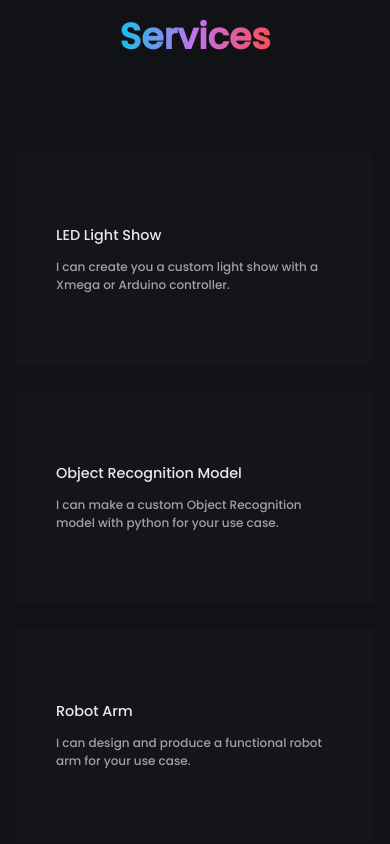
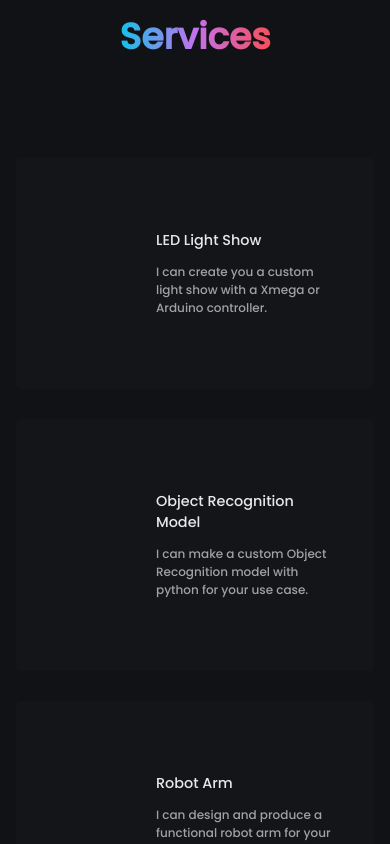
Before and after one commit to omwro/portfolio-az, a Vue app: page / in a window 390 px wide. Shown: the part 1180-2024 px from the top of the page. Built offline with nearby package versions, Linux system fonts and the light colour scheme.

Commit message:
service responsive

```diff
--- a/src/sections/Services.vue
+++ b/src/sections/Services.vue
@@ -3,9 +3,13 @@
         <h1 class="gradient">{{ data.title }}</h1>
         <div class="container">
             <div class="block" v-for="(s, i) in data.services" :key="i">
-                <font-awesome-icon class="icon" :icon="s.icon"/>
+                <div class="icon-block">
+                    <font-awesome-icon class="icon gradient" :icon="s.icon"/>
+                </div>
+                <div class="text-block">
                     <h2>{{ s.title }}</h2>
                     <p>{{ s.description }}</p>
+                </div>
             </div>
         </div>
     </section>
@@ -25,13 +29,45 @@ export default {
 <style lang="scss" scoped>
 @import "src/main";
 
+.container {
+    display: flex;
+    flex-direction: row;
+    flex-wrap: wrap;
+    justify-content: space-between;
+
     .block {
-    margin-top: 25px;
+        margin-top: 30px;
         padding: 60px 40px;
         background: $container;
+        width: 100%;
+        border-radius: 5px;
+        display: flex;
+        flex-direction: row;
+
+        @media screen and (min-width: $screen-sm) {
+            margin-left: 15px;
+            margin-right: 15px;
+            width: calc(50% - 110px);
+        }
+
+        .icon-block {
+            display: flex;
+            justify-content: center;
+            align-items: center;
+            height: 100%;
+            width: 60px;
+            padding-right: 40px;
+            flex-grow: 0;
+            flex-shrink: 0;
+        }
+
+        .text-block {
+            align-self: center;
+        }
 
         .icon {
-        font-size: 4rem;
+            font-size: 3rem;
+            color: white;
         }
 
         h2 {
@@ -45,4 +81,5 @@ export default {
             color: $secondary;
         }
     }
+}
 </style>
```
Lines whose indentation alone changed are shown as unchanged.
